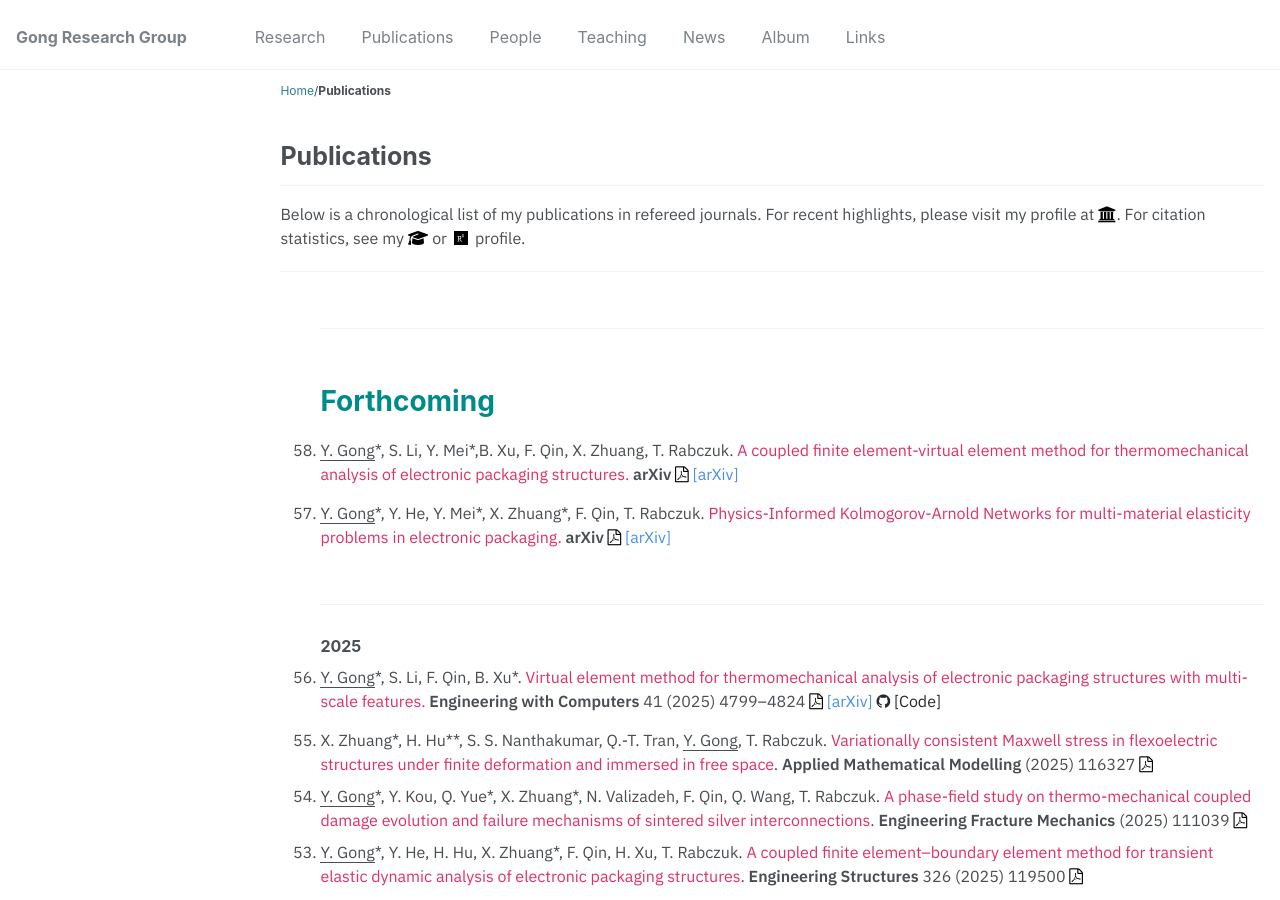
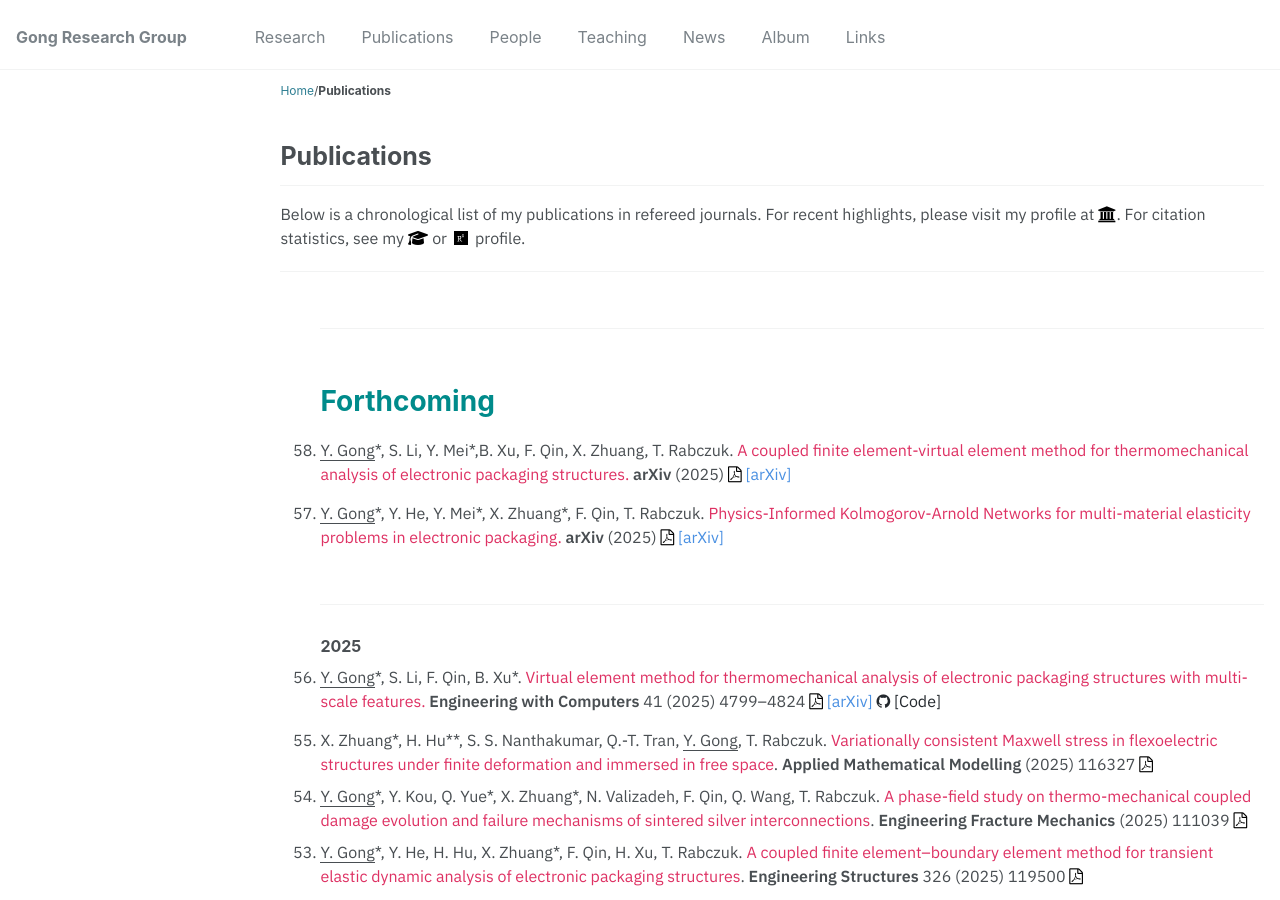
Before and after one commit to yanpeng-gong/yanpeng-gong.github.io, a Jekyll site: the page built from _publications/publications.md, in a window 1280 px wide and 900 px high. Built offline with Jekyll 4.4.1, drawn with Linux system fonts in a browser that asks for light colours.

Commit message:
update pubs

```diff
--- a/_publications/publications.md
+++ b/_publications/publications.md
@@ -50,7 +50,7 @@ author_profile: false
     A coupled finite element-virtual element method for thermomechanical analysis of electronic packaging structures.
   </a>
      <!-- Journal information -->
-  <b>arXiv</b>
+  <b>arXiv</b> (2025)
   <a href="http://yanpeng-gong.github.io/files/papers/2025_VeFe.pdf" style="text-decoration:none;">
       <i class="fa fa-file-pdf-o" style="font-size:16px; color:black;"></i>
   </a>
@@ -68,7 +68,7 @@ author_profile: false
     Physics-Informed Kolmogorov-Arnold Networks for multi-material elasticity problems in electronic packaging.
   </a>
      <!-- Journal information -->
-  <b>arXiv</b>
+  <b>arXiv</b> (2025)
   <a href="http://yanpeng-gong.github.io/files/papers/2025_PIKAN.pdf" style="text-decoration:none;">
       <i class="fa fa-file-pdf-o" style="font-size:16px; color:black;"></i>
   </a>
```
